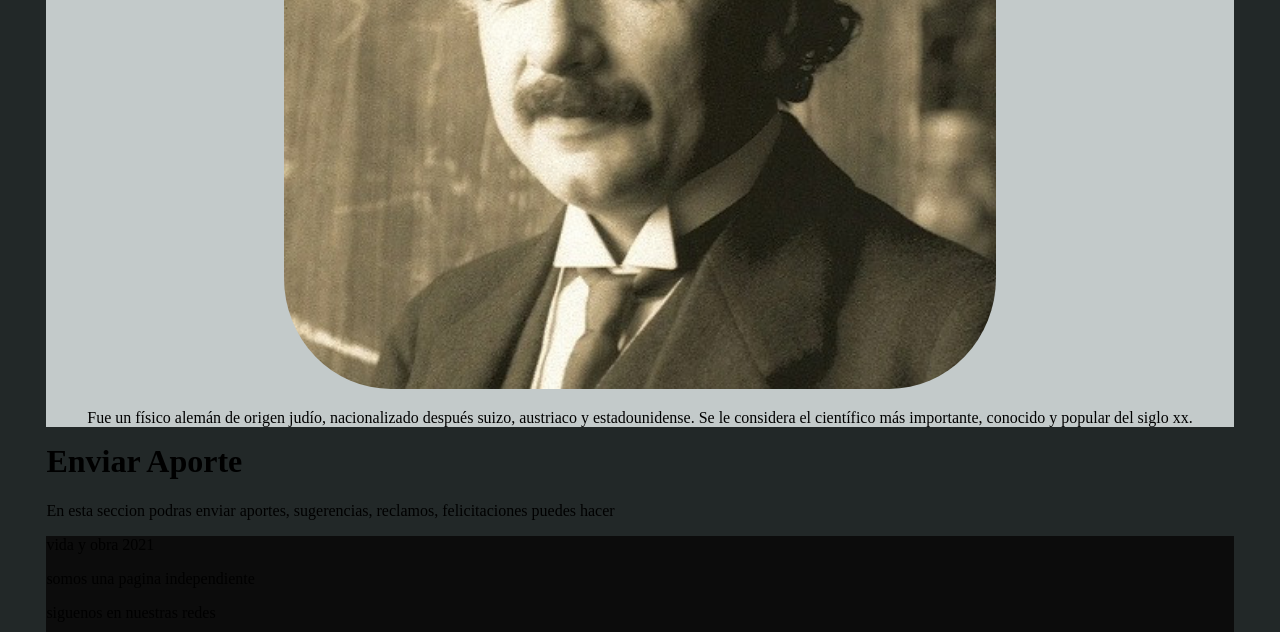
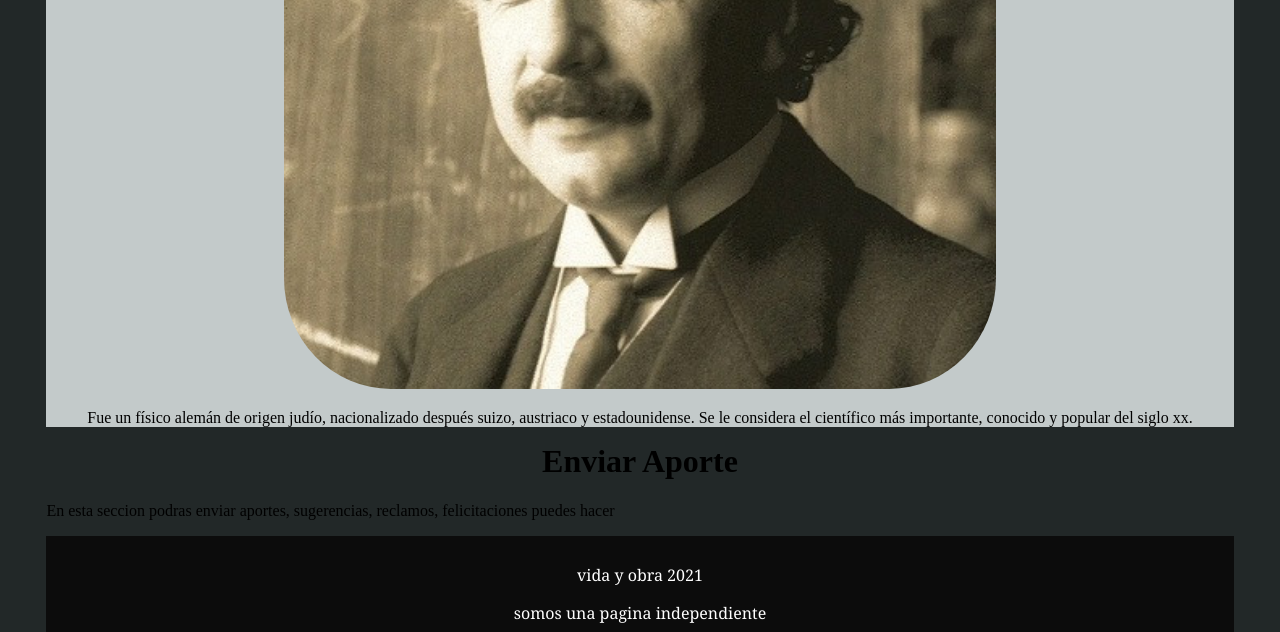
Before and after one commit to nemo2109/final-drilling-10, a plain HTML site: page index.html in a window 1280 px wide. Shown: the part 4355-4987 px from the top of the page. Drawn offline with Linux system fonts and the light colour scheme.

Commit message:
Cambie y centre h1 y p

```diff
--- a/Assets/css/estilos.css
+++ b/Assets/css/estilos.css
@@ -65,6 +65,7 @@ h1{
 
 .final{
     background-color: #0C0C0C;
+    padding: 1%;
 }
 
 .final-img1{
@@ -72,3 +73,13 @@ h1{
     height: 5%;
 
 }
+.h1{
+    text-align: center;
+}
+
+.pfinal{
+
+    text-align: center;
+    color: white;
+    font-family: Georgia, 'Times New Roman', Times, serif;
+}
--- a/index.html
+++ b/index.html
@@ -57,13 +57,13 @@
 </div>
 </main>
 
-<h1>Enviar Aporte</h1>
+<h1 class="h1">Enviar Aporte</h1>
 <p>En esta seccion podras enviar aportes, sugerencias, reclamos, felicitaciones puedes hacer</p>
 
 <footer class="final">
-    <p>vida y obra 2021</p>
-    <p>somos una pagina independiente</p>
-    <p>siguenos en nuestras redes</p>
+    <p class="pfinal">vida y obra 2021</p>
+    <p class="pfinal">somos una pagina independiente</p>
+    <p class="pfinal">siguenos en nuestras redes</p>
     <img src="./Assets/img/facebook.png" class="final-img1">
     <img src="./Assets/img/twitter.png" class="final-img1">
 </footer>
```
